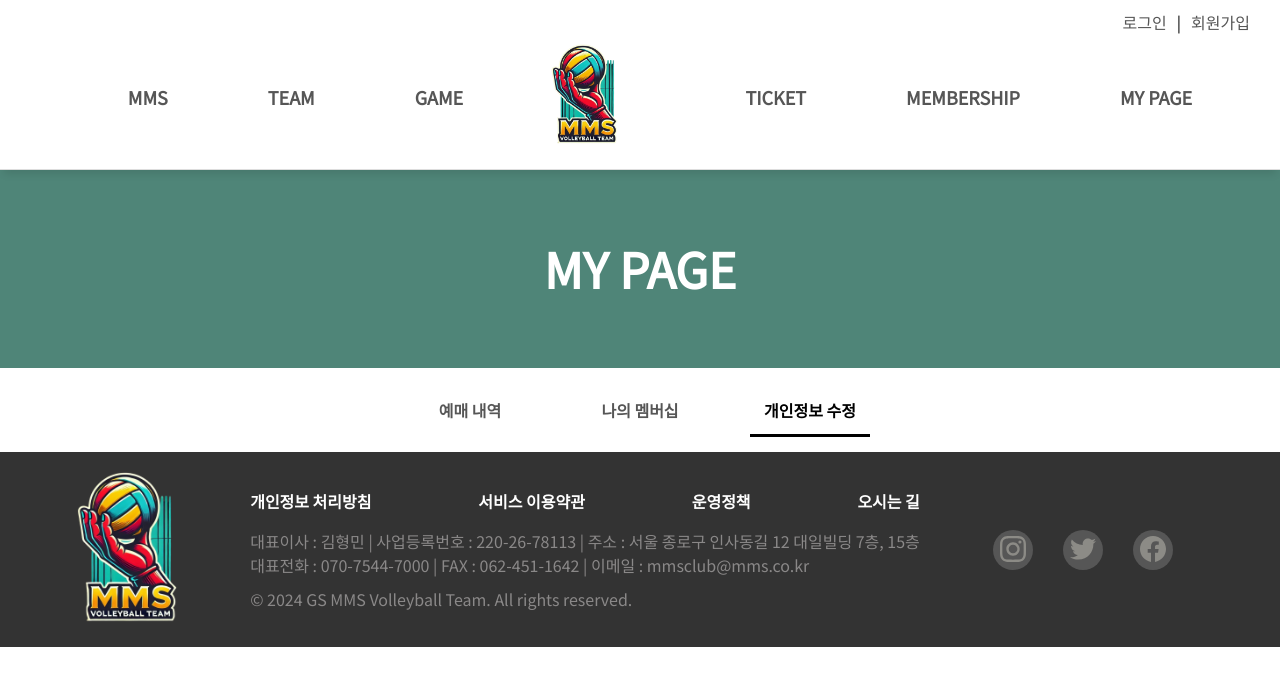
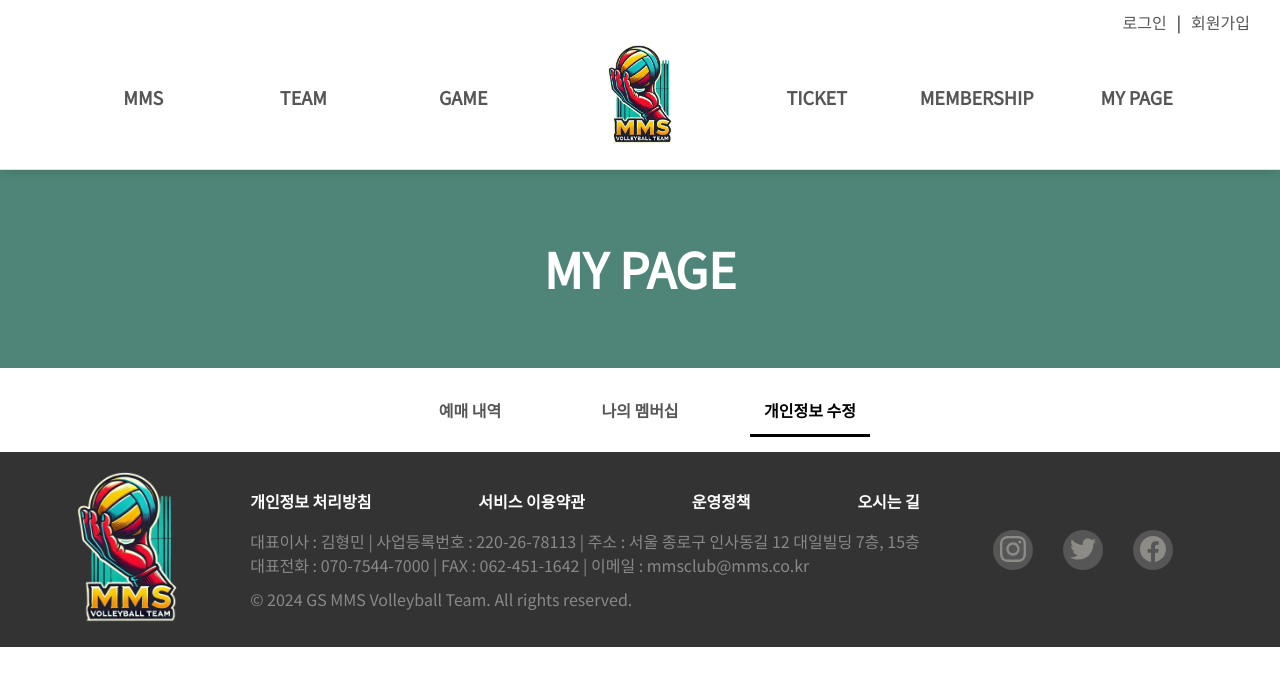
Before and after one commit to seonaaaaa/MMSValleyBall, a Vue app in the folder frontend/: page /mypage/edit-profile in a window 1280 px wide. Shown: the top 686 px of the page. Built offline with nearby package versions, Linux system fonts and the light colour scheme.

Commit message:
네비게이션 바 가운데 정렬

```diff
--- a/frontend/src/components/common/Header.vue
+++ b/frontend/src/components/common/Header.vue
@@ -178,6 +178,7 @@ header {
   display: flex;
   justify-content: center;
   flex-grow: 1;
+  padding: 0;
 }
 
 /* 우측 메뉴 */
@@ -185,19 +186,22 @@ header {
   display: flex;
   justify-content: center;
   flex-grow: 1;
+  padding: 0;
 }
 
 /* 1차 메뉴 */
 .nav-item {
   position: relative;
+  justify-content: center;
+  text-align: center;
   font-size: 18px;
+  width: 160px;
   /* border: 10px solid green; */
 }
 
 .nav-item a {
   color: #565656;
   font-weight: 600;
-  padding: 0 50px;
 }
 
 /* 2차 메뉴 */
```
